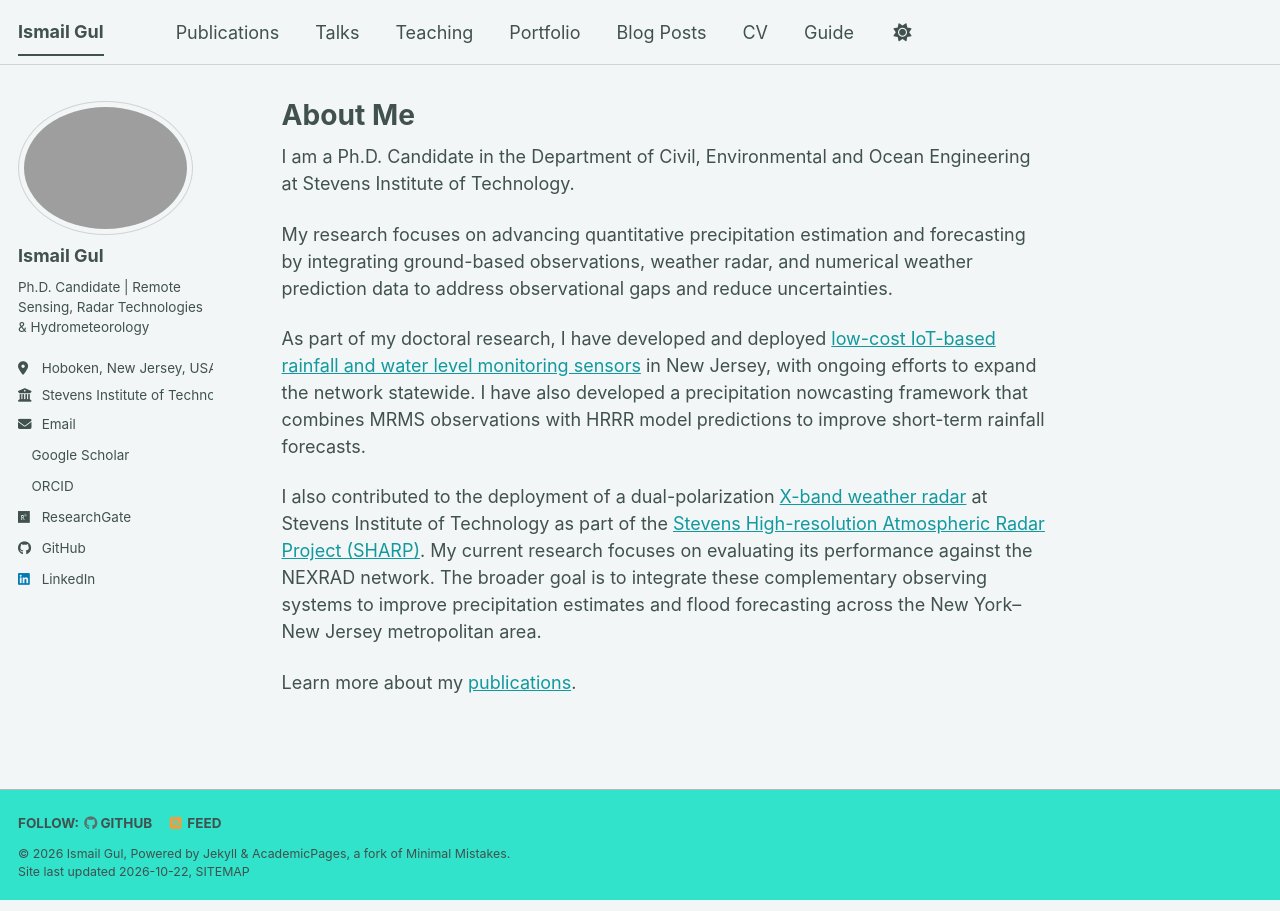
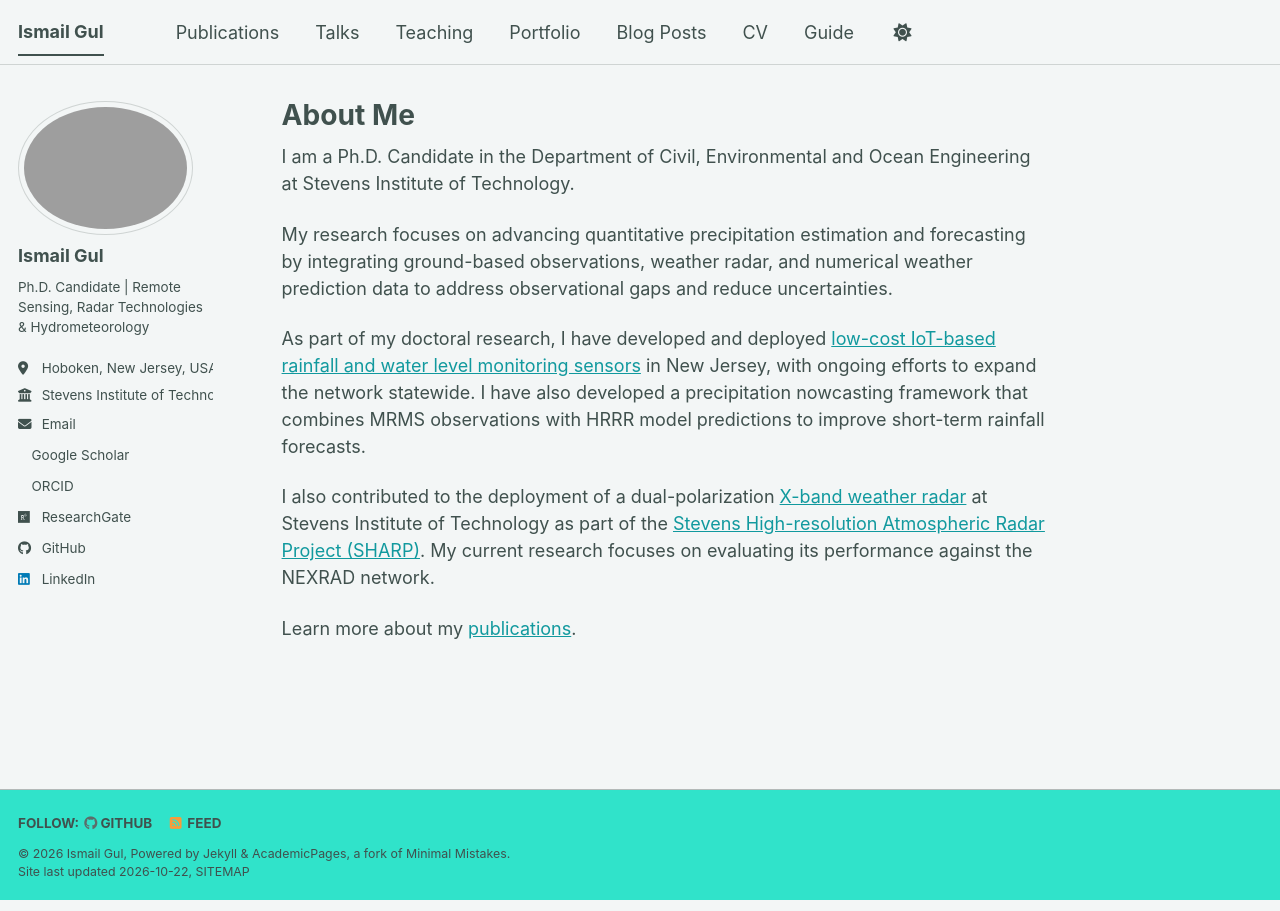
Before and after one commit to igul94/ismailgul.github.io, a Jekyll site: the page built from _pages/about.md, in a window 1280 px wide. Built offline with Jekyll 4.4.1, drawn with Linux system fonts in a browser that asks for light colours; a style sheet for code colours, icons or effects is not loaded.

Commit message:
Update about.md

```diff
--- a/_pages/about.md
+++ b/_pages/about.md
@@ -13,6 +13,6 @@ My research focuses on advancing quantitative precipitation estimation and forec
 
 As part of my doctoral research, I have developed and deployed [low-cost IoT-based rainfall and water level monitoring sensors](https://web.stevens.edu/ismart/land_products/NJFloodNet.html) in New Jersey, with ongoing efforts to expand the network statewide. I have also developed a precipitation nowcasting framework that combines MRMS observations with HRRR model predictions to improve short-term rainfall forecasts.
 
-I also contributed to the deployment of a dual-polarization [X-band weather radar](https://www.stevens.edu/news/stevens-institute-of-technology-installs-advanced-x-band-weather-radar-to) at Stevens Institute of Technology as part of the [Stevens High-resolution Atmospheric Radar Project (SHARP)](https://web.stevens.edu/ismart/atmosphere_products/sharp.html). My current research focuses on evaluating its performance against the NEXRAD network. The broader goal is to integrate these complementary observing systems to improve precipitation estimates and flood forecasting across the New York–New Jersey metropolitan area.
+I also contributed to the deployment of a dual-polarization [X-band weather radar](https://www.stevens.edu/news/stevens-institute-of-technology-installs-advanced-x-band-weather-radar-to) at Stevens Institute of Technology as part of the [Stevens High-resolution Atmospheric Radar Project (SHARP)](https://web.stevens.edu/ismart/atmosphere_products/sharp.html). My current research focuses on evaluating its performance against the NEXRAD network.
 
 Learn more about my [publications](/publications/).
```
